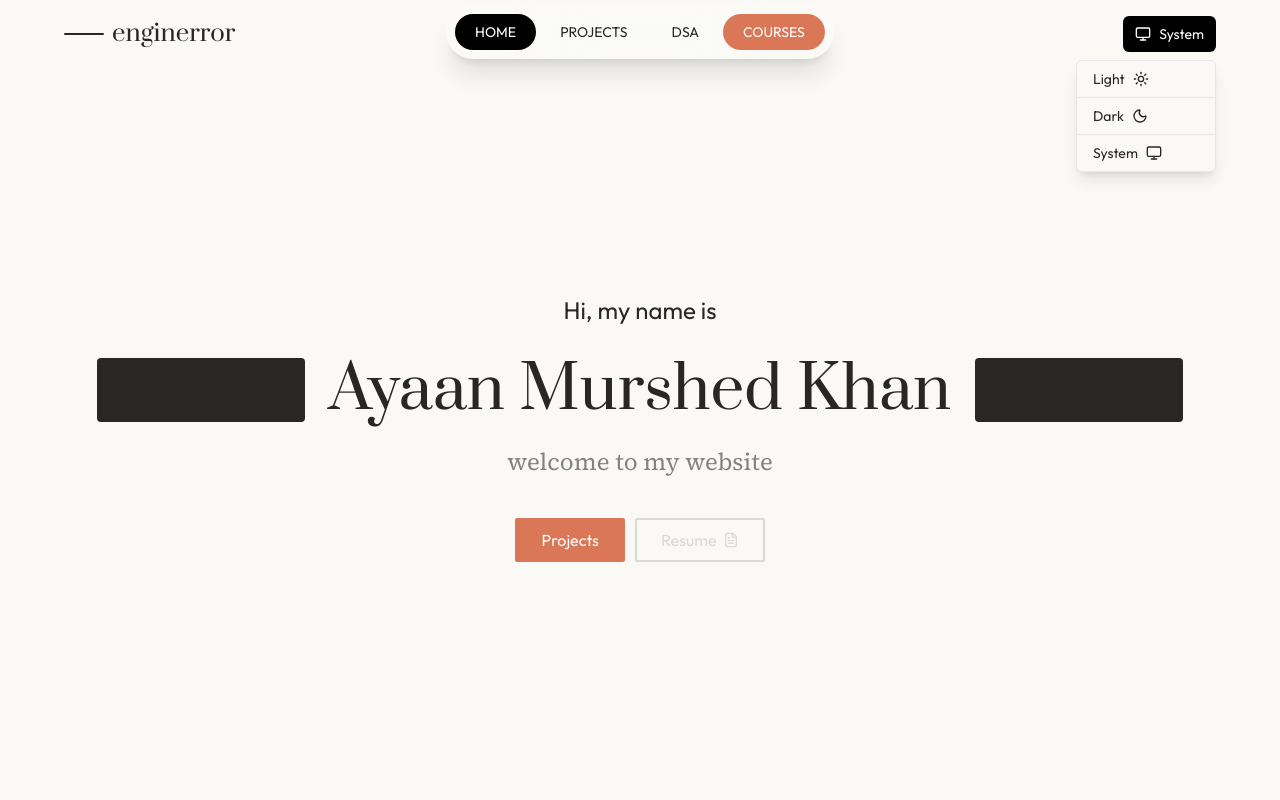
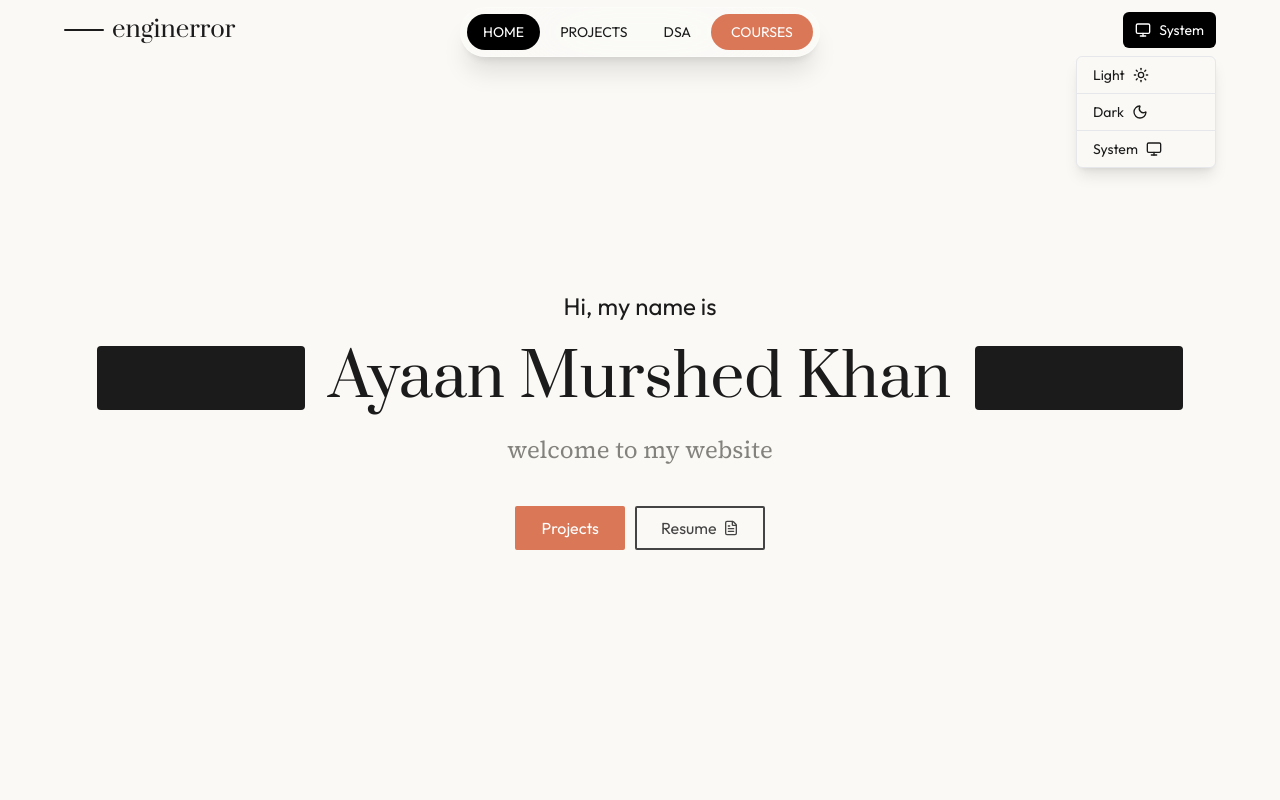
Before and after one commit to enginerror/ayaan, a React (Vite) app: page / in a window 1280 px wide. Both pictures are taken after a click on the button "System". Shown: the top 800 px of the page. Built offline with nearby package versions, Linux system fonts and the light colour scheme.

Commit message:
add home page dark color

```diff
--- a/src/components/SkillIcon.jsx
+++ b/src/components/SkillIcon.jsx
@@ -3,7 +3,7 @@ import React from "react";
 const SkillsIcon = ({ children, className }) => {
   return (
     <div
-      className={`w-fit px-4 py-[5px] text-sm sm:text-base rounded-xs bg-black text-white hover:opacity-88 transition ${className}`}
+      className={`w-fit px-4 py-[5px] text-sm sm:text-base rounded-xs bg-foreground text-white dark:text-black hover:opacity-88 transition ${className}`}
     >
       {children}
     </div>
--- a/src/components/ThinLine.jsx
+++ b/src/components/ThinLine.jsx
@@ -1,6 +1,6 @@
 const ThinLine = () => {
   return (
-    <div className="hidden sm:block w-4 sm:w-8 md:w-12 lg:w-14 h-[1.5px] bg-black rounded-sm"></div>
+    <div className="hidden sm:block w-4 sm:w-8 md:w-12 lg:w-14 h-[1.5px] bg-foreground rounded-sm"></div>
   );
 };
 
--- a/src/footer/Footer.jsx
+++ b/src/footer/Footer.jsx
@@ -3,12 +3,12 @@ import { Link } from "react-router-dom";
 
 const Footer = () => {
   return (
-    <div className="w-full mt-6 sm:mt-8 md:mt-12 p-6 bg-gray-200 border border-gray-300 flex justify-between items-center">
+    <div className="w-full mt-6 sm:mt-8 md:mt-12 p-6 bg-muted-border border border-muted-border flex justify-between items-center">
       <div className="flex flex-col lg:flex-row lg:items-center">
         <Link to="/" className="text-lg sm:text-xl md:text-2xl prata-regular mr-2 lg:mr-4">
           enginerror
         </Link>{" "}
-        <span className="hidden sm:block">|</span> <p className="lg:ml-4 text-gray-600 text-sm lg:text-lg">copyright &#169;</p>
+        <span className="hidden sm:block">|</span> <p className="lg:ml-4 text-muted-foreground text-xs lg:text-lg">copyright &#169;</p>
       </div>
 
       <div className="flex items-center gap-1 sm:gap-1.5 md:gap-2">
--- a/src/home/Hero.jsx
+++ b/src/home/Hero.jsx
@@ -12,7 +12,7 @@ const Hero = () => {
           Hi, my name is
         </p>
 
-        <div className="flex items-center gap-2 sm:gap-4 md:gap-6 mt-3 sm:mt-8 justify-center flex-wrap sm:flex-nowrap">
+        <div className="flex items-center gap-2 sm:gap-4 md:gap-6 mt-2 sm:mt-6 justify-center flex-wrap sm:flex-nowrap">
           <div className="hidden sm:block w-8 sm:w-12 md:w-16 lg:w-52 h-8 sm:h-10 md:h-12 lg:h-14 xl:h-16 bg-foreground rounded-sm"></div>
           <h1 className="prata-regular text-2xl sm:text-3xl md:text-4xl lg:text-5xl xl:text-6xl text-center whitespace-nowrap">
             Ayaan Murshed Khan
@@ -34,7 +34,7 @@ const Hero = () => {
         </button>
         <button
           onClick={() => window.open("/Ayaan_Resume.pdf", "_blank")}
-          className="px-4 sm:px-6 py-1.5 sm:py-2 border-2 border-button-border text-border rounded-xs flex gap-1.5 items-center justify-center text-sm sm:text-base hover:bg-secondary-foreground transition-colors w-full sm:w-auto"
+          className="px-4 sm:px-6 py-1.5 sm:py-2 border-2 border-border text-border rounded-xs flex gap-1.5 items-center justify-center text-sm sm:text-base hover:bg-secondary-foreground transition-colors w-full sm:w-auto"
         >
           Resume{" "}
           <FileText
--- a/src/index.css
+++ b/src/index.css
@@ -22,100 +22,36 @@ button {
 }
 
 :root {
-  --background: #FAF9F5;
-  --foreground: #282725;
+  --background: #faf9f5;
+  --foreground: #1b1b1b;
   --muted-foreground: #83827d;
-  --button-border: #1c1e20;
-
-
-
-
-
-
-
-
-  --input: oklch(0.7621 0.0156 98.3528);
-
-
-
-
-
-  --card: oklch(0.9818 0.0054 95.0986);
-  --card-foreground: oklch(0.1908 0.0020 106.5859);
-  --popover: oklch(1.0000 0 0);
-  --popover-foreground: oklch(0.2671 0.0196 98.9390);
-  --primary: oklch(0.6171 0.1375 39.0427);
-  --primary-foreground: oklch(1.0000 0 0);
-  --secondary: oklch(0.9245 0.0138 92.9892);
-  --secondary-foreground: oklch(0.4334 0.0177 98.6048);
-  --muted: oklch(0.9341 0.0153 90.2390);
-  --accent: oklch(0.9245 0.0138 92.9892);
-  --accent-foreground: oklch(0.2671 0.0196 98.9390);
-  --destructive: oklch(0.1908 0.0020 106.5859);
-  --destructive-foreground: oklch(1.0000 0 0);
-  --border: oklch(0.8847 0.0069 97.3627);
-  --ring: oklch(0.6171 0.1375 39.0427);
-  --chart-1: oklch(0.5583 0.1276 42.9956);
-  --chart-2: oklch(0.6898 0.1581 290.4107);
-  --chart-3: oklch(0.8816 0.0276 93.1280);
-  --chart-4: oklch(0.8822 0.0403 298.1792);
-  --chart-5: oklch(0.5608 0.1348 42.0584);
-  --sidebar: oklch(0.9663 0.0080 98.8792);
-  --sidebar-foreground: oklch(0.3590 0.0051 106.6524);
-  --sidebar-primary: oklch(0.6171 0.1375 39.0427);
-  --sidebar-primary-foreground: oklch(0.9881 0 0);
-  --sidebar-accent: oklch(0.9245 0.0138 92.9892);
-  --sidebar-accent-foreground: oklch(0.3250 0 0);
-  --sidebar-border: oklch(0.9401 0 0);
-  --sidebar-ring: oklch(0.7731 0 0);
+  --secondary-foreground: #ececec;
+  --border: #454444;
+  --muted-border: #E5E7EB;
 }
 
 .dark {
-  --background: #262624;
+  --background: #232322;
   --foreground: #c3c0b6;
   --muted-foreground: #b7b5a9;
---button-border: #b7b5a9;
-
-
-
-
-
-
-
-
-
-
+  --secondary-foreground: #30302e;
+  --border: #969696;
+  --muted-border: #52514a;
 
 
   --card: oklch(0.2679 0.0036 106.6427);
   --card-foreground: oklch(0.9818 0.0054 95.0986);
   --popover: oklch(0.3085 0.0035 106.6039);
-  --popover-foreground: oklch(0.9211 0.0040 106.4781);
+  --popover-foreground: oklch(0.9211 0.004 106.4781);
   --primary: oklch(0.6724 0.1308 38.7559);
-  --primary-foreground: oklch(1.0000 0 0);
+  --primary-foreground: oklch(1 0 0);
   --secondary: oklch(0.9818 0.0054 95.0986);
-  --secondary-foreground: oklch(0.3085 0.0035 106.6039);
-  --muted: oklch(0.2213 0.0038 106.7070);
-  --accent: oklch(0.2130 0.0078 95.4245);
-  --accent-foreground: oklch(0.9663 0.0080 98.8792);
+  --muted: oklch(0.2213 0.0038 106.707);
+  --accent: oklch(0.213 0.0078 95.4245);
+  --accent-foreground: oklch(0.9663 0.008 98.8792);
   --destructive: oklch(0.6368 0.2078 25.3313);
-  --destructive-foreground: oklch(1.0000 0 0);
-  --border: oklch(0.3618 0.0101 106.8928);
-  --input: oklch(0.4336 0.0113 100.2195);
-  --ring: oklch(0.6724 0.1308 38.7559);
-  --chart-1: oklch(0.5583 0.1276 42.9956);
-  --chart-2: oklch(0.6898 0.1581 290.4107);
-  --chart-3: oklch(0.2130 0.0078 95.4245);
-  --chart-4: oklch(0.3074 0.0516 289.3230);
-  --chart-5: oklch(0.5608 0.1348 42.0584);
-  --sidebar: oklch(0.2357 0.0024 67.7077);
-  --sidebar-foreground: oklch(0.8074 0.0142 93.0137);
-  --sidebar-primary: oklch(0.3250 0 0);
-  --sidebar-primary-foreground: oklch(0.9881 0 0);
-  --sidebar-accent: oklch(0.1680 0.0020 106.6177);
-  --sidebar-accent-foreground: oklch(0.8074 0.0142 93.0137);
-  --sidebar-border: oklch(0.9401 0 0);
-  --sidebar-ring: oklch(0.7731 0 0);
+  --destructive-foreground: oklch(1 0 0);
+
 }
 
 @theme inline {
@@ -136,6 +72,7 @@ button {
   --color-destructive: var(--destructive);
   --color-destructive-foreground: var(--destructive-foreground);
   --color-border: var(--border);
+  --color-muted-border: var(--muted-border);
   --color-input: var(--input);
   --color-ring: var(--ring);
   --color-chart-1: var(--chart-1);
--- a/src/navbar/Menubar.jsx
+++ b/src/navbar/Menubar.jsx
@@ -7,14 +7,14 @@ const Menubar = () => {
     <div className="hidden sm:block">
       <div className="w-full flex justify-center items-center relative">
         <div
-          className="flex justify-center items-center border border-white/30 bg-white/20 backdrop-blur-3xl shadow-xl fixed mt-12 sm:mt-14 md:mt-16 px-2 py-2 rounded-full z-40 gap-0 md:gap-1"
+          className="flex justify-center items-center border border-white/30 bg-white/20 backdrop-blur-3xl shadow-xl fixed mt-12 sm:mt-14 md:mt-16 p-1.5 rounded-full z-40 gap-0 md:gap-1"
         >
           <Link to="/">
             <p
-              className={`text-xs sm:text-sm md:text-[14px] px-3 sm:px-4 md:px-5 py-2 rounded-full cursor-pointer uppercase transition-colors duration-200 ${
+              className={`text-xs sm:text-sm md:text-[14px] px-2 sm:px-3 md:px-4 py-2 rounded-full cursor-pointer uppercase transition-colors duration-200 ${
                 location.pathname === "/"
                   ? "bg-black text-white"
-                  : "hover:bg-gray-200 hover:text-black"
+                  : "hover:bg-secondary-foreground"
               }`}
             >
               Home
@@ -23,10 +23,10 @@ const Menubar = () => {
 
           <Link to="/projects">
             <p
-              className={`text-xs sm:text-sm md:text-[14px] px-3 sm:px-4 md:px-5 py-2 rounded-full cursor-pointer uppercase transition-colors duration-200 ${
+              className={`text-xs sm:text-sm md:text-[14px] px-2 sm:px-3 md:px-4 py-2 rounded-full cursor-pointer uppercase transition-colors duration-200 ${
                 location.pathname === "/projects"
                   ? "bg-black text-white"
-                  : "hover:bg-gray-200 hover:text-black"
+                  : "hover:bg-secondary-foreground"
               }`}
             >
               Projects
@@ -35,10 +35,10 @@ const Menubar = () => {
 
           <Link to="/dsa">
             <p
-              className={`text-xs sm:text-sm md:text-[14px] px-3 sm:px-4 md:px-5 py-2 rounded-full cursor-pointer uppercase transition-colors duration-200 ${
+              className={`text-xs sm:text-sm md:text-[14px] px-2 sm:px-3 md:px-4 py-2 rounded-full cursor-pointer uppercase transition-colors duration-200 ${
                 location.pathname === "/dsa"
                   ? "bg-black text-white"
-                  : "hover:bg-gray-200 hover:text-black"
+                  : "hover:bg-secondary-foreground"
               }`}
             >
               DSA
@@ -50,7 +50,7 @@ const Menubar = () => {
               className={`text-xs sm:text-sm md:text-[14px] px-3 sm:px-4 md:px-5 py-2 rounded-full cursor-pointer uppercase transition-colors duration-200 bg-[#D97757] text-white ${
                 location.pathname === "/courses"
                   ? "bg-black text-white"
-                  : "hover:bg-gray-200 hover:text-black"
+                  : "hover:bg-secondary-foreground"
               }`}
             >
               Courses
--- a/src/navbar/Navbar.jsx
+++ b/src/navbar/Navbar.jsx
@@ -8,7 +8,7 @@ const Navbar = () => {
 
   return (
     <>
-      <div className="flex justify-between items-center py-3 sm:py-4">
+      <div className="flex justify-between items-center py-3">
         <Link to="/" className="prata-regular text-lg sm:text-xl md:text-2xl flex items-center gap-2">
           <div className="hidden sm:block w-4 sm:w-6 md:w-8 lg:w-10 h-[1.5px] bg-foreground rounded-sm"></div> enginerror
         </Link>
--- a/src/projects/ProjectCard.jsx
+++ b/src/projects/ProjectCard.jsx
@@ -2,7 +2,7 @@ import { Code, Link } from "lucide-react";
 
 const ProjectCard = () => {
   return (
-    <div className="h-fit w-full flex justify-between rounded-md border border-gray-200 p-2 md:p-2.5">
+    <div className="h-fit w-full flex justify-between rounded-md border border-muted-border p-2 md:p-2.5">
       <div>
         <div className="flex items-center gap-2">
           <p className="text-md sm:text-lg md:text-xl lg:text-2xl font-normal">
--- a/src/theme/ThemeToggle.jsx
+++ b/src/theme/ThemeToggle.jsx
@@ -70,13 +70,13 @@ const ThemeToggle = () => {
 
         {/* Menu */}
         {open && (
-          <div className="absolute right-0 mt-2 w-35 bg-background shadow-lg rounded-md border border-gray-200">
+          <div className="absolute right-0 mt-2 w-26 sm:w-35 bg-background shadow-lg rounded-md border border-muted-border overflow-hidden">
             <ul>
               <li
                 onClick={() => handleThemeChange("light")}
                 aria-pressed={theme === "light"}
                 title="Light"
-                className="px-3 sm:px-4 py-1.5 sm:py-2 hover:bg-gray-100 cursor-pointer text-xs sm:text-sm flex items-center gap-2 border-b border-gray-200"
+                className="px-3 sm:px-4 py-2 hover:bg-secondary-foreground cursor-pointer text-xs sm:text-sm flex items-center gap-2 border-b border-muted-border"
               >
                 Light{" "}
                 <Sun className="h-3.5 sm:h-4 w-3.5 sm:w-4" strokeWidth={2} />
@@ -85,7 +85,7 @@ const ThemeToggle = () => {
                 onClick={() => handleThemeChange("dark")}
                 aria-pressed={theme === "dark"}
                 title="Dark"
-                className="px-3 sm:px-4 py-1.5 sm:py-2 hover:bg-gray-100 cursor-pointer text-xs sm:text-sm flex items-center gap-2 border-b border-gray-200"
+                className="px-3 sm:px-4 py-2 hover:bg-secondary-foreground cursor-pointer text-xs sm:text-sm flex items-center gap-2 border-b border-muted-border"
               >
                 Dark{" "}
                 <Moon className="h-3.5 sm:h-4 w-3.5 sm:w-4" strokeWidth={2} />
@@ -94,7 +94,7 @@ const ThemeToggle = () => {
                 onClick={() => handleThemeChange("system")}
                 aria-pressed={theme === "system"}
                 title="Use system preference"
-                className="px-3 sm:px-4 py-1.5 sm:py-2 hover:bg-gray-100 cursor-pointer text-xs sm:text-sm flex items-center gap-2"
+                className="px-3 sm:px-4 py-2 hover:bg-secondary-foreground cursor-pointer text-xs sm:text-sm flex items-center gap-2"
               >
                 System{" "}
                 <Monitor className="h-3.5 sm:h-4 w-3.5 sm:w-4" strokeWidth={2} />
```
